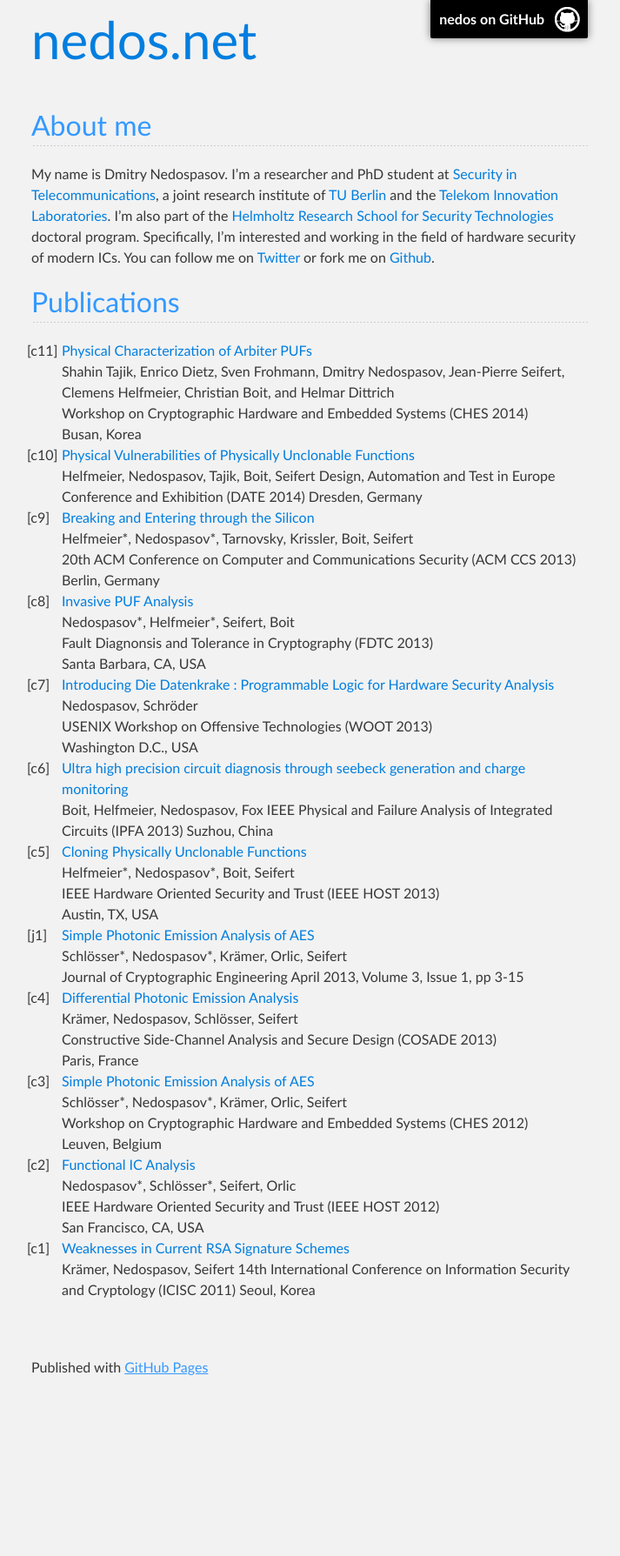
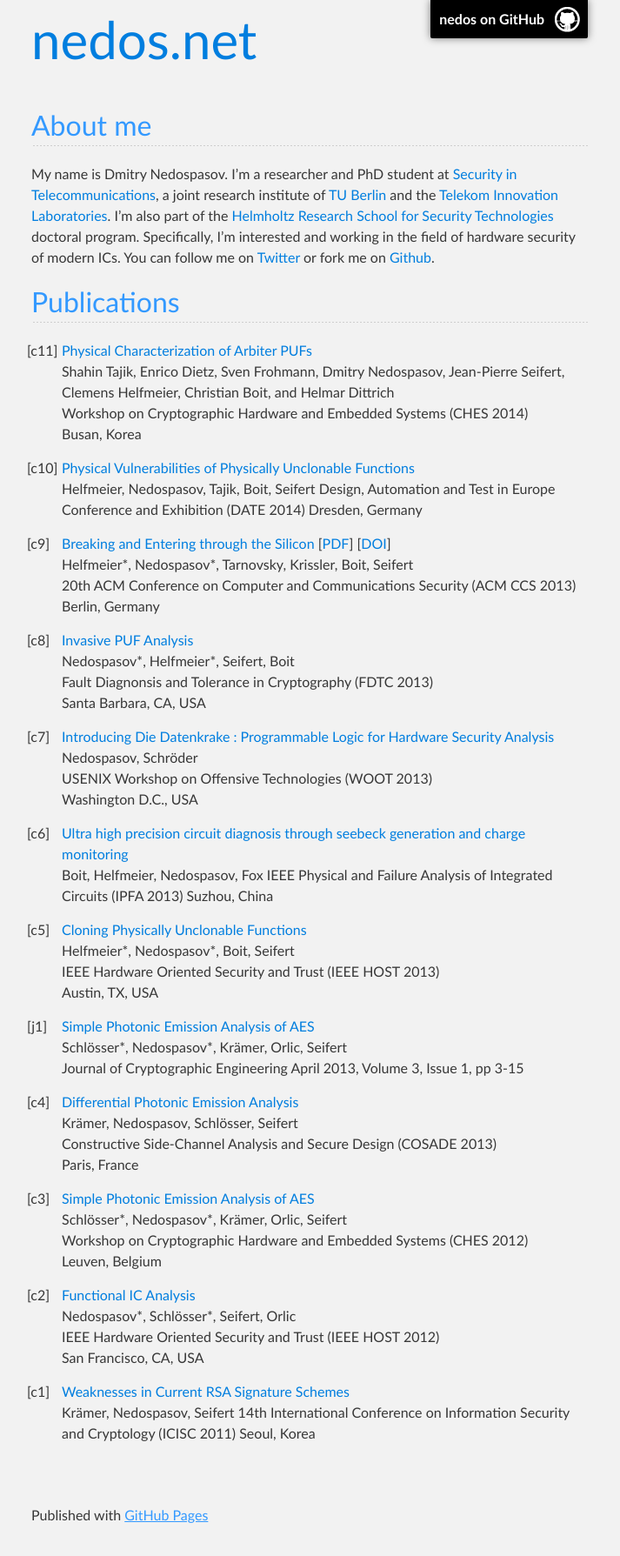
Before and after one commit to nedos/nedos.github.io, a Jekyll site: the page built from index.md, in a window 1280 px wide. Shown: the whole page at 87% size, without its empty margins (284-997 px from the left). Built offline with Jekyll 4.4.1, drawn with Linux system fonts in a browser that asks for light colours; before the commit the page ends 1619 px from its top, so only the background shows below that.

Commit message:
Add PDF and DOI for CCS2013

```diff
--- a/_layouts/default.html
+++ b/_layouts/default.html
@@ -43,8 +43,16 @@
                   {% if post.subtitle %}
                     : {{ post.subtitle }}
                   {% endif %}
-                </a><br/>
-                  {{ post.excerpt | remove: '<p>' | remove: '</p>' }}
+                </a>
+                {% if post.pub_pdf %}
+                  [<a href="{{ post.pub_pdf }}">PDF</a>]
+                {% endif %}
+                {% if post.pub_doi %}
+                  [<a href="{{ post.pub_doi }}">DOI</a>]
+                {% endif %}
+
+                <br/>
+                {{ post.excerpt }}
               </div>
             {% endfor %}
           </ul>
--- a/stylesheets/stylesheet.css
+++ b/stylesheets/stylesheet.css
@@ -95,7 +95,7 @@ h6 {
 }
 
 p {
-  margin: 10px 0 15px 0;
+  margin: 0 0 15px 0;
 }
 
 footer p {
```
Also changed, not shown: _posts/2013-11-01-CCS2013.md (+2 -0 lines).
